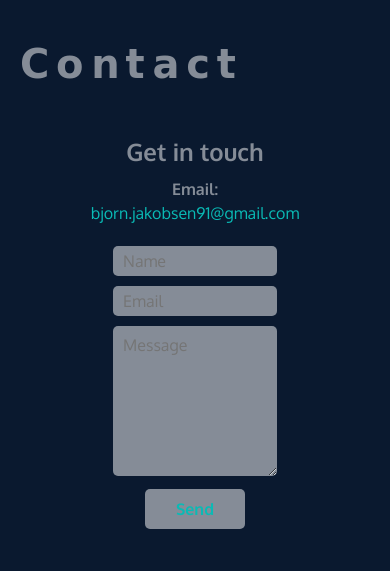
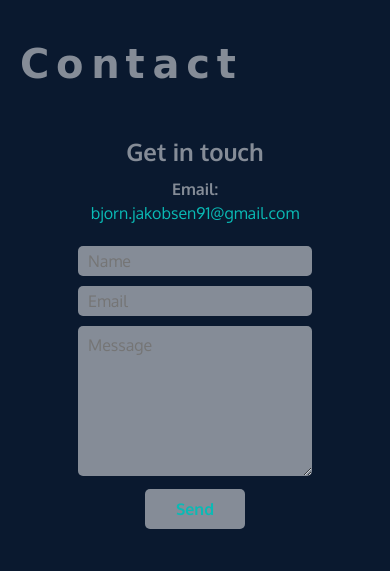
Before and after one commit to Ukjeent/ukjeent.github.io, a plain HTML site: page index.html in a window 390 px wide. Shown: the part 3209-3780 px from the top of the page. Drawn offline with nearby package versions, Linux system fonts and the light colour scheme; a web font is replaced by a local one.

Commit message:
Responsive form

```diff
--- a/scss/base/_base.scss
+++ b/scss/base/_base.scss
@@ -381,7 +381,8 @@ footer {
   flex-direction: column;
   align-items: center;
   margin: auto;
-  max-width: 500px;
+  width: 300px;
+  max-width: 100%;
   margin-bottom: 10px;
 }
 
@@ -392,16 +393,16 @@ footer {
   padding: 10px;
   border: none;
   margin: 5px 0;
+  width: 100%;
 }
 
 input.contact-input {
   height: 30px;
-  width: 70%;
+
 }
 
 textarea.contact-input {
   height: 150px;
-  width: 70%;
 }
 
 .contact-form-btn {
--- a/scss/base/_media_queries.scss
+++ b/scss/base/_media_queries.scss
@@ -10,6 +10,7 @@
   .project-header .letter {
     font-size: 5rem;
   }
+
 }
 
 @media (min-width: 768px) {
@@ -64,7 +65,9 @@
   .project-tech-container li {
     margin: 15px 20px 15px 0;
   }
+
 }
+
 
 @media (min-width: 1024px) {
   .project-text-container {
```
Also changed, not shown: css/style.css, 1 other file.
